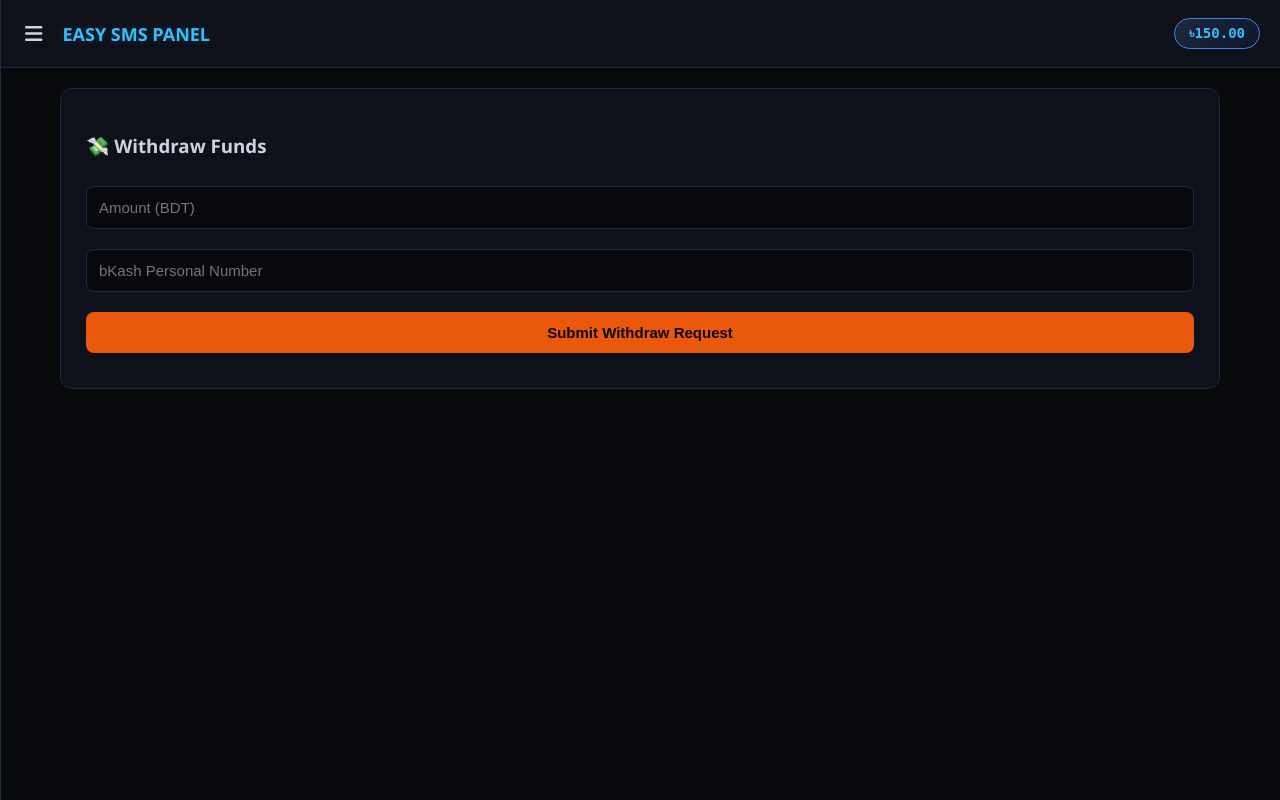
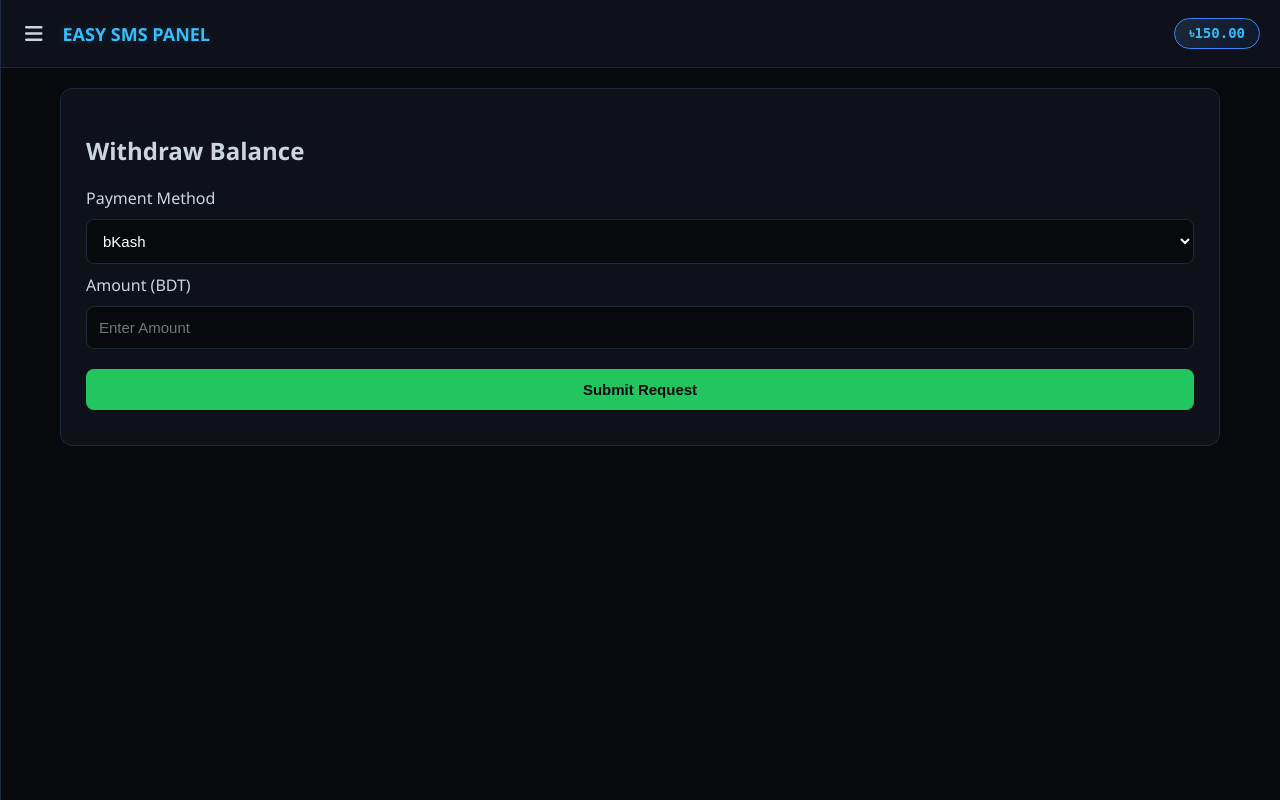
Before and after one commit to sohanurislamtohin33-spec/EASY--SMS--PANEL-, a Flask app: page /withdraw_page in a window 1280 px wide. Run offline with Flask 3, Linux system fonts and the light colour scheme; the visitor is signed in with stand-in values (Sample User, id 1).

Commit message:
Update withdraw_page.html

```diff
--- a/templates/withdraw_page.html
+++ b/templates/withdraw_page.html
@@ -1,12 +1,15 @@
-{% extends 'base.html' %}
-{% block title %}Withdraw Request{% endblock %}
+{% extends "base.html" %}
 {% block content %}
 <div class="card">
-    <h3>💸 Withdraw Funds</h3>
-    <form action="/withdraw" method="POST">
-        <input type="number" step="0.01" name="amount" placeholder="Amount (BDT)" required>
-        <input type="text" name="bkash" placeholder="bKash Personal Number" required>
-        <button type="submit" style="background: #ea580c;">Submit Withdraw Request</button>
-    </form>
+    <h2>Withdraw Balance</h2>
+    <label>Payment Method</label>
+    <select>
+        <option>bKash</option>
+        <option>Nagad</option>
+        <option>Rocket</option>
+    </select>
+    <label>Amount (BDT)</label>
+    <input type="number" placeholder="Enter Amount">
+    <button style="background:#22c55e;">Submit Request</button>
 </div>
 {% endblock %}
```
